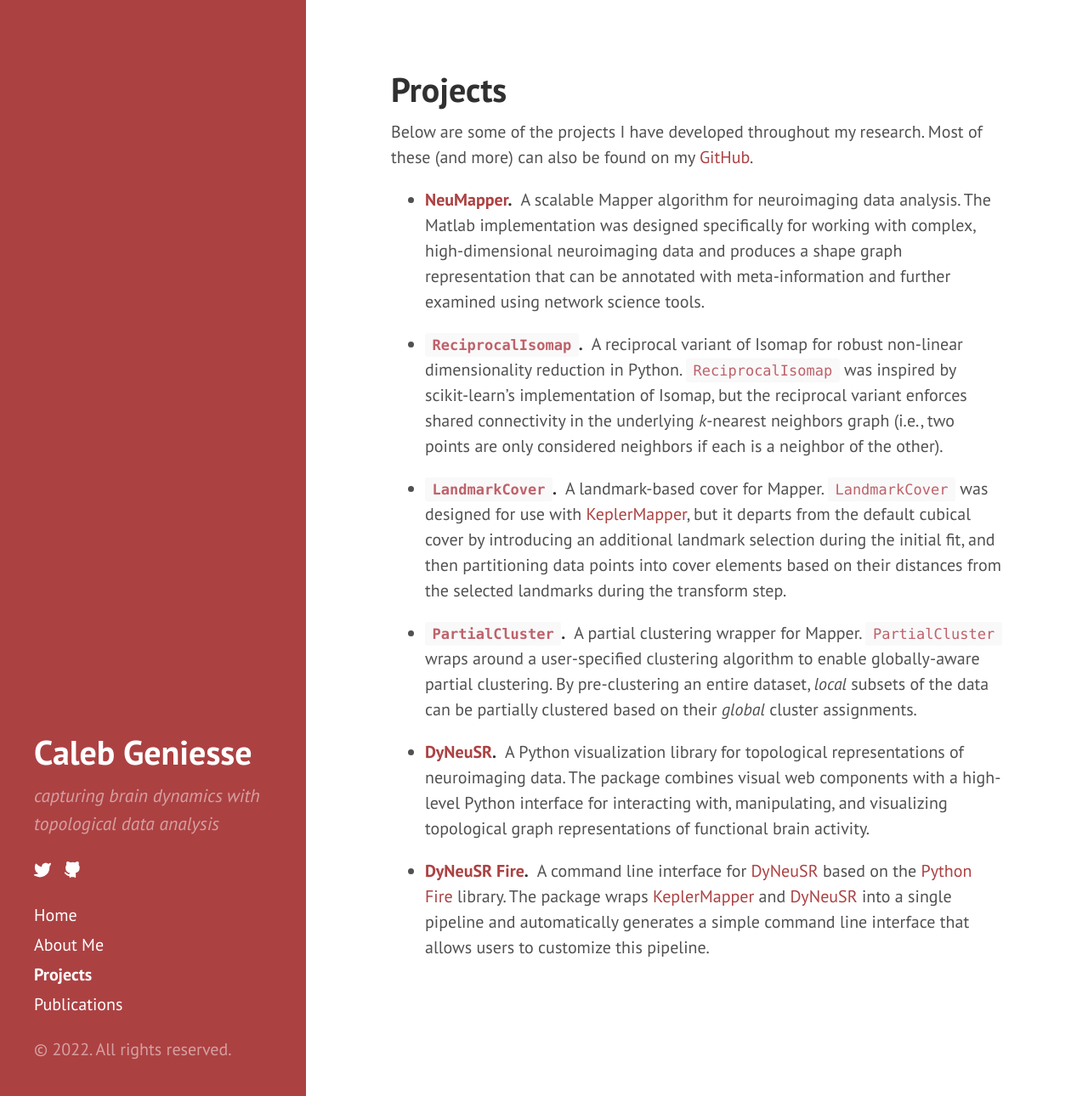
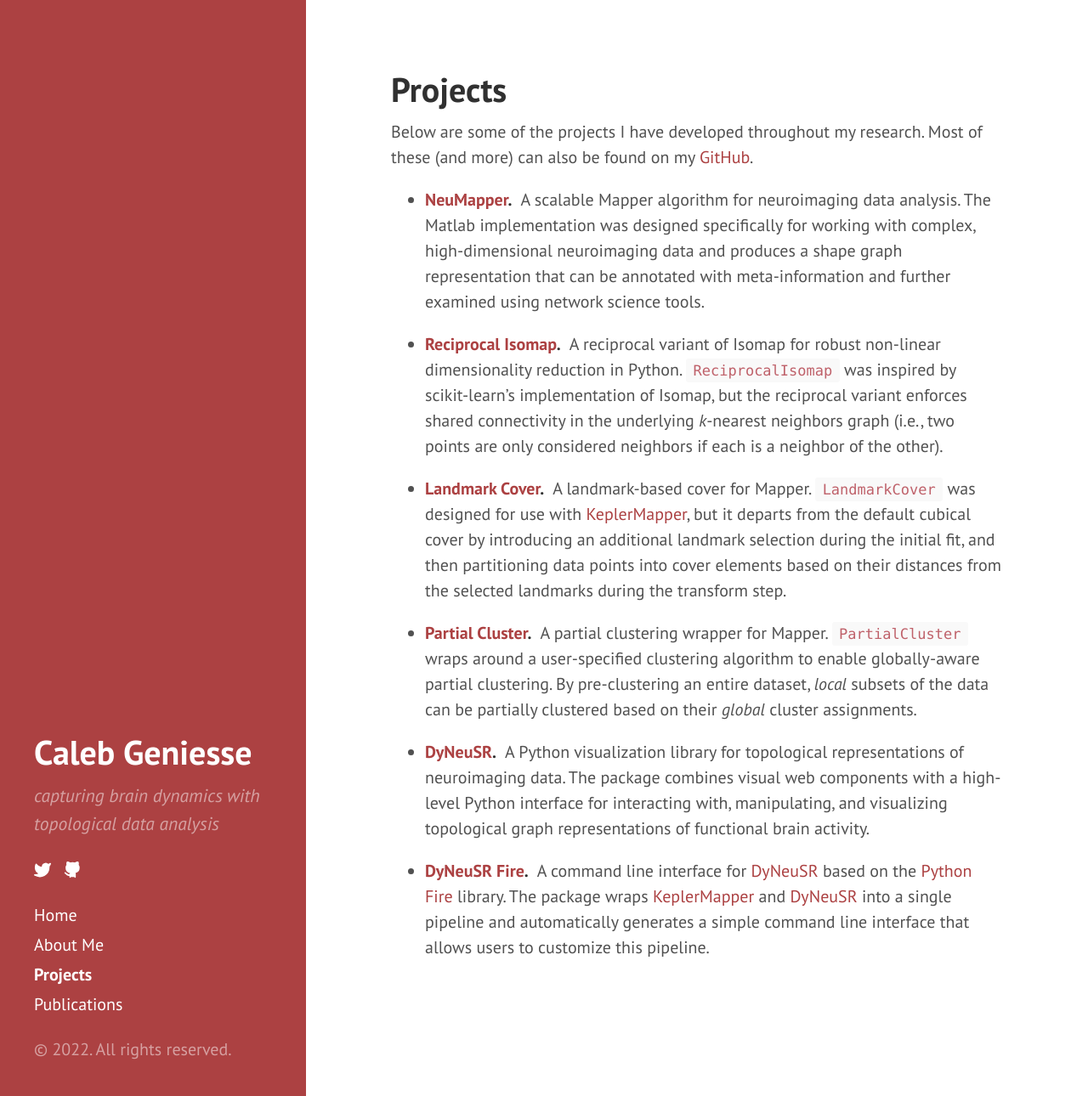
Before and after one commit to calebgeniesse/calebgeniesse.github.io, a Jekyll site: the page built from projects.md, in a window 1280 px wide and 1290 px high. Shown: the whole window at 85% size. Built offline with Jekyll 4.4.1, drawn with Linux system fonts in a browser that asks for light colours.

Commit message:
Update projects.md

```diff
--- a/projects.md
+++ b/projects.md
@@ -7,11 +7,11 @@
 
 - **[NeuMapper](https://braindynamicslab.github.io/neumapper/).**&nbsp;&nbsp;A scalable Mapper algorithm for neuroimaging data analysis. The Matlab implementation was designed specifically for working with complex, high-dimensional neuroimaging data and produces a shape graph representation that can be annotated with meta-information and further examined using network science tools.
 
-- **[`ReciprocalIsomap`](https://github.com/calebgeniesse/reciprocal_isomap).**&nbsp;&nbsp;A reciprocal variant of Isomap for robust non-linear dimensionality reduction in Python. `ReciprocalIsomap` was inspired by scikit-learn's implementation of Isomap, but the reciprocal variant enforces shared connectivity in the underlying *k*-nearest neighbors graph (i.e., two points are only considered neighbors if each is a neighbor of the other).
+- **[Reciprocal Isomap](https://github.com/calebgeniesse/reciprocal_isomap).**&nbsp;&nbsp;A reciprocal variant of Isomap for robust non-linear dimensionality reduction in Python. `ReciprocalIsomap` was inspired by scikit-learn's implementation of Isomap, but the reciprocal variant enforces shared connectivity in the underlying *k*-nearest neighbors graph (i.e., two points are only considered neighbors if each is a neighbor of the other).
 
-- **[`LandmarkCover`](https://github.com/calebgeniesse/landmark_cover).**&nbsp;&nbsp;A landmark-based cover for Mapper. `LandmarkCover` was designed for use with [KeplerMapper](https://kepler-mapper.scikit-tda.org/en/latest/), but it departs from the default cubical cover by introducing an additional landmark selection during the initial fit, and then partitioning data points into cover elements based on their distances from the selected landmarks during the transform step.
+- **[Landmark Cover](https://github.com/calebgeniesse/landmark_cover).**&nbsp;&nbsp;A landmark-based cover for Mapper. `LandmarkCover` was designed for use with [KeplerMapper](https://kepler-mapper.scikit-tda.org/en/latest/), but it departs from the default cubical cover by introducing an additional landmark selection during the initial fit, and then partitioning data points into cover elements based on their distances from the selected landmarks during the transform step.
 
-- **[`PartialCluster`](https://github.com/calebgeniesse/pcluster).**&nbsp;&nbsp;A partial clustering wrapper for Mapper. `PartialCluster` wraps around a user-specified clustering algorithm to enable globally-aware partial clustering. By pre-clustering an entire dataset, *local* subsets of the data can be partially clustered based on their *global* cluster assignments.
+- **[Partial Cluster](https://github.com/calebgeniesse/pcluster).**&nbsp;&nbsp;A partial clustering wrapper for Mapper. `PartialCluster` wraps around a user-specified clustering algorithm to enable globally-aware partial clustering. By pre-clustering an entire dataset, *local* subsets of the data can be partially clustered based on their *global* cluster assignments.
 
 - **[DyNeuSR](https://braindynamicslab.github.io/dyneusr/).**&nbsp;&nbsp;A Python visualization library for topological representations of neuroimaging data. The package combines visual web components with a high-level Python interface for interacting with, manipulating, and visualizing topological graph representations of functional brain activity.
 
```
